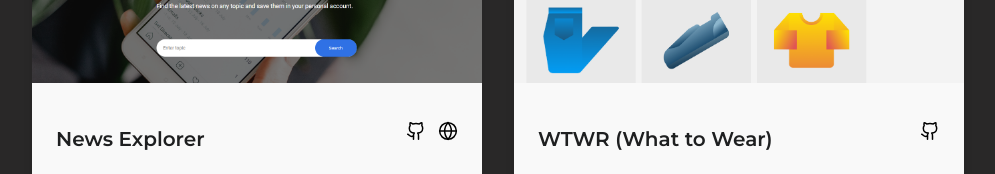
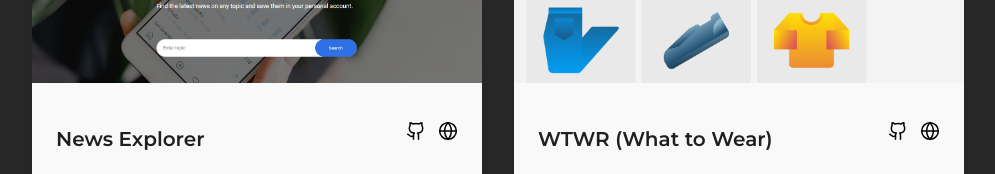
Before and after one commit to shay-p77/portfolio, a React (Vite) app: page / in a window 1280 px wide. Shown: the part 2480-2654 px from the top of the page, without its empty margins (142-1137 px from the left). Built offline with nearby package versions, Linux system fonts and the light colour scheme.

Commit message:
added live link to wtwr

```diff
--- a/src/components/Projects/Projects.jsx
+++ b/src/components/Projects/Projects.jsx
@@ -22,6 +22,7 @@
       title: "WTWR (What to Wear)",
       image: wtwrImage,
       github: "https://github.com/shay-p77/se_project_react.git",
+      live: "https://wtwr-weather.netlify.app/",
       description:
         "A full-stack weather-based clothing recommendation app. Built with React and Express, the app shows outfit suggestions based on live weather data. Includes user authentication, profile management, and the ability to add or delete clothing items via modals. This was my first full React and back-end integration project using MongoDB.",
       skills: ["React", "Node.js", "Express", "MongoDB", "JavaScript", "CSS"],
```
Also changed, not shown: 1 other file (tests, documents, lock files or other folders).
